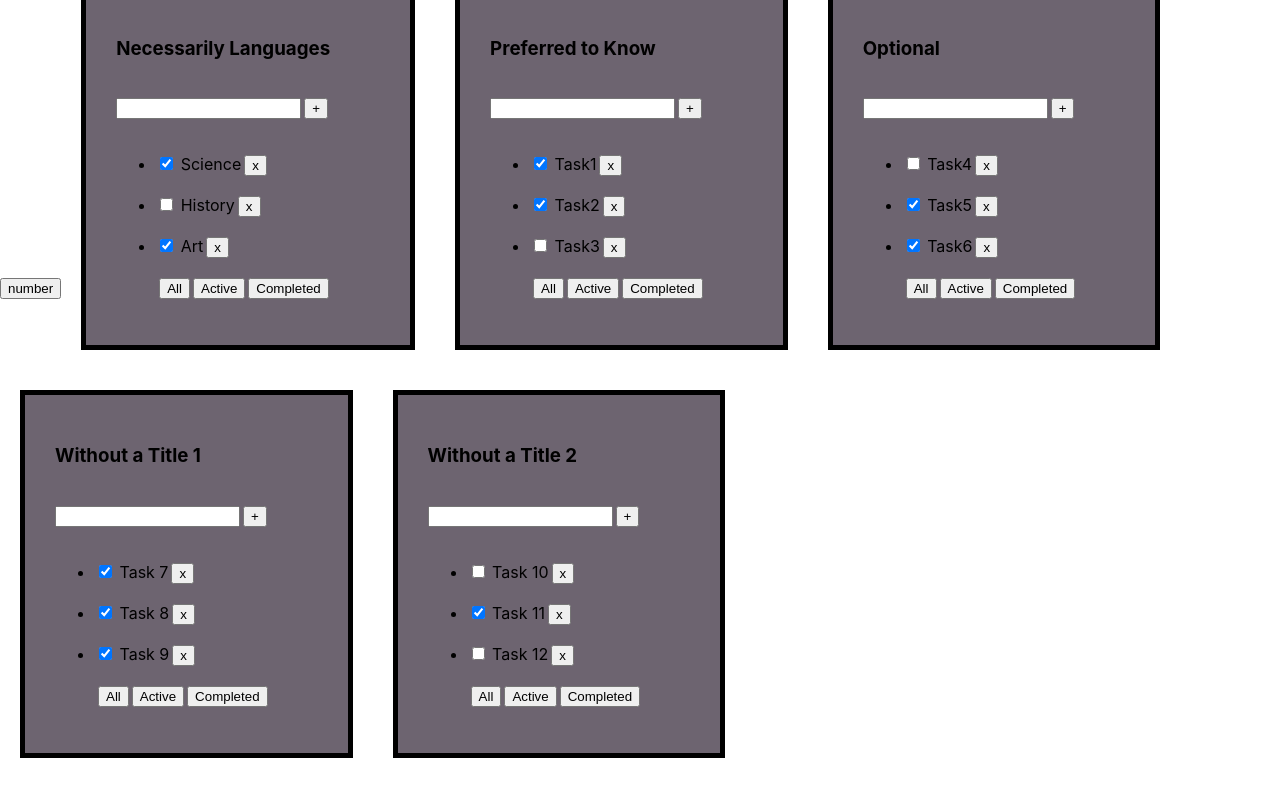
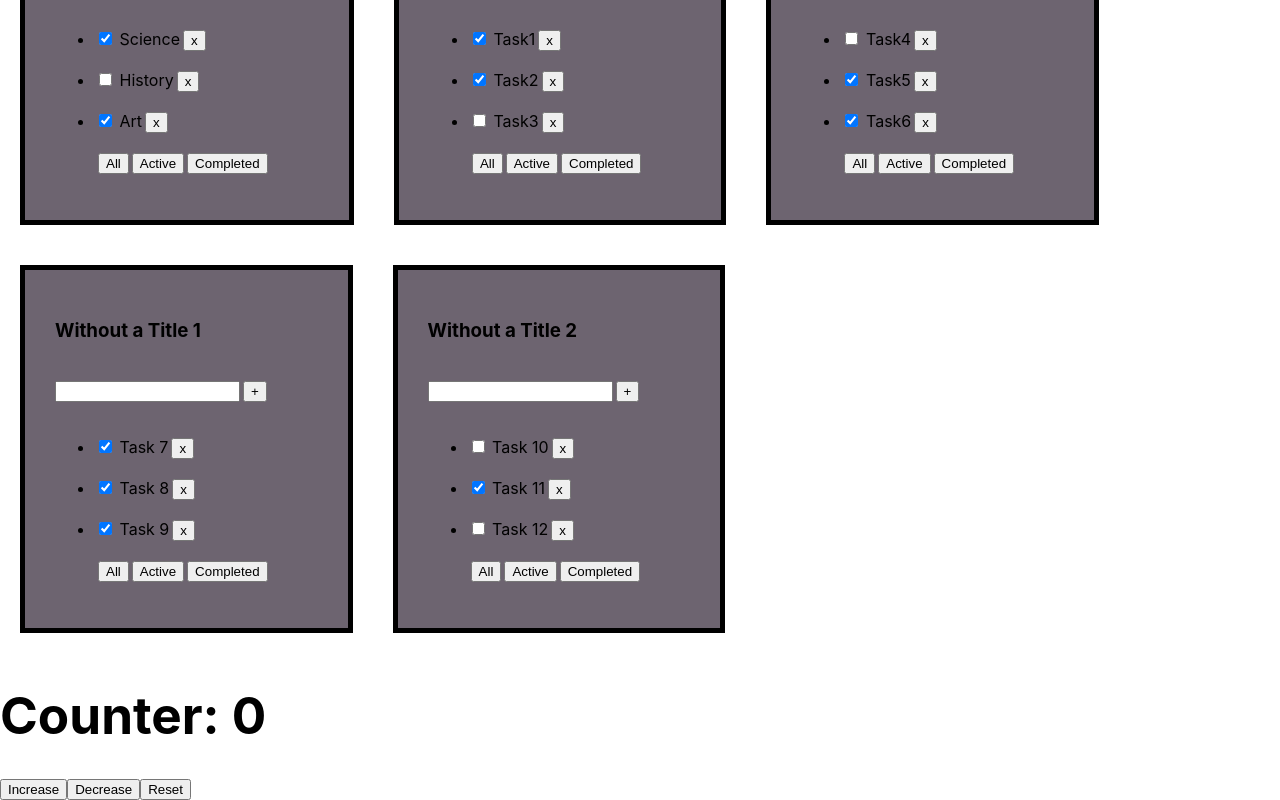
Before and after one commit to Sova42-cmd/React_Project, a React (Vite) app: page / in a window 1280 px wide. Shown: the part 162-962 px from the top of the page. Before the commit the page ends 940 px from the top, so only its background shows below. Built offline with nearby package versions, Linux system fonts and the light colour scheme.

Commit message:
counter.beta

```diff
--- a/src/App.tsx
+++ b/src/App.tsx
@@ -1,6 +1,7 @@
 import './App.css'
 import ToDoList from "./ToDoList.tsx";
-import {useState} from "react";
+import Counter from "./Counter.tsx";
+
 
 let firstTasks = [
     {
@@ -56,14 +57,12 @@ const fifthTasks = [
     {id: 14, name: "Task 11", isDone: true},
     {id: 15, name: "Task 12", isDone: false},
 ]
-
-
 function App() {
 
-    const [filteredTasks, setFilteredTasks] = useState(firstTasks)
-
+    // const [filteredTasks, setFilteredTasks] = useState(firstTasks)
+    // //
     // let A=1
-    let [A, setA]=useState(1)
+    // let [A, setA] =  useState<number>(1);
 
     // function deleteTask (message: any) {console.log(message)}
     // const allButton = (message:any) => {console.log(message)};
@@ -72,35 +71,40 @@ function App() {
     //         return element.isDone?false:true
     //     })
 
-    const deleteTask = (taskId: number) => {
-        setFilteredTasks(filteredTasks.filter((element: any) => {
-            return element.id === taskId ? false : true
-        })
-        )
-    }
+    // const deleteTask = (taskId: number) => {
+    //     setFilteredTasks(filteredTasks.filter((element: any) => {
+    //         return element.id === taskId ? false : true
+    //     })
+    //     )
+    // }
 
+   // const ejectTask = (element: string) => {
+   //     console.log(element);
+   // }
 
     return (<>
 
             {/*Add 0 button, which will reset A*/}
             {/*Search info about useState(Hook)*/}
 
-            <h1>{A}</h1>
-            <button onClick={()=> {
-                // A=A + 1
-                setA(A+1)
-                console.log(A)
-            }}>number</button>
+            {/*<h1>{A}</h1>*/}
+            {/*<button onClick={()=> {*/}
+            {/*    A=A + 1*/}
+            {/*    setA(A+1)*/}
+            {/*    console.log(A)*/}
+            {/*}}>number</button>*/}
 
-            <ToDoList title={"Necessarily Languages"} allTasks={filteredTasks} buttons={buttons}
-                      deleteTask={deleteTask}/>
+            <ToDoList title={"Necessarily Languages"} allTasks={firstTasks} buttons={buttons}
+                      // deleteTask={deleteTask}
+            />
             <ToDoList title={"Preferred to Know"} allTasks={secondTasks} buttons={buttons}/>
             <ToDoList title={"Optional"} allTasks={thirdTasks} buttons={buttons}/>
             <ToDoList title={"Without a Title 1"} allTasks={forthTasks} buttons={buttons}/>
             <ToDoList title={"Without a Title 2"} allTasks={fifthTasks} buttons={testButtons}/>
-
+            <Counter></Counter>
         </>
     )
 }
 
+
 export default App
--- /dev/null
+++ b/src/Counter.tsx
@@ -0,0 +1,33 @@
+import { useState } from "react";
+function Counter() {
+
+    let A = 0;
+
+    const [counter, setCounter] = useState(A);
+
+    const increase = () => {
+        A = A + 1;
+        setCounter(A);
+    };
+
+    const decrease = () => {
+        A = A-1;
+        setCounter(A);
+    };
+
+    const reset = () => {
+        A = 0;
+        setCounter(A);
+    };
+
+    return (
+        <div>
+            <h1>Counter: {counter}</h1>
+            <button onClick={increase}>Increase</button>
+            <button onClick={decrease}>Decrease</button>
+            <button onClick={reset}>Reset</button>
+        </div>
+    )
+}
+
+export default Counter;
--- a/src/ToDoList.tsx
+++ b/src/ToDoList.tsx
@@ -1,4 +1,5 @@
 import './App.css'
+
 
 function ToDoList(props: any) {
 
@@ -17,14 +18,14 @@ function ToDoList(props: any) {
                                 return (
                                     <li key={element.id}>
                                         <input type="checkbox" checked={element.isDone}/> <span>{element.name}</span>
-                                        <button onClick={() =>props.deleteTask(element.id)}>x</button>
+                                        <button onClick={() => {props.ejectTask(element.id)}}>x</button>
                                     </li>
                                 )
                             })
                             : <li>"There are no tasks"</li>
                     }
 
-                    <button onClick={() =>props.allButton("Hello I'm all button")}>All</button>
+                    <button onClick={() => props.allButton("Hello I'm all button")}>All</button>
                     <button onClick={() => props.allButton("Hello I'm active button")}>Active</button>
                     <button onClick={() => props.allButton("Hello I'm completed button")}>Completed</button>
 
@@ -34,8 +35,9 @@ function ToDoList(props: any) {
                 </div>
             </div>
         </div>
+
     )
 }
 
-export default ToDoList
+export default ToDoList;
 // export default UserList;
```
